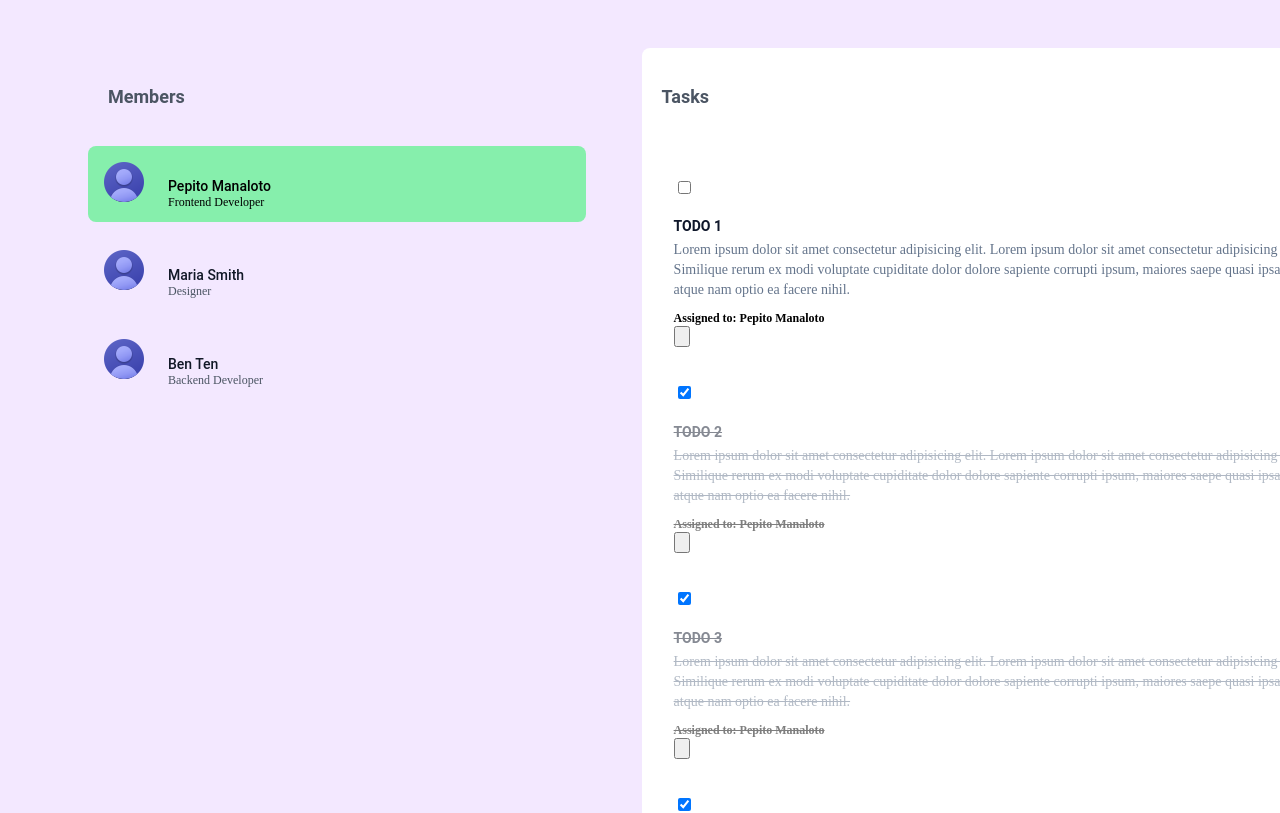
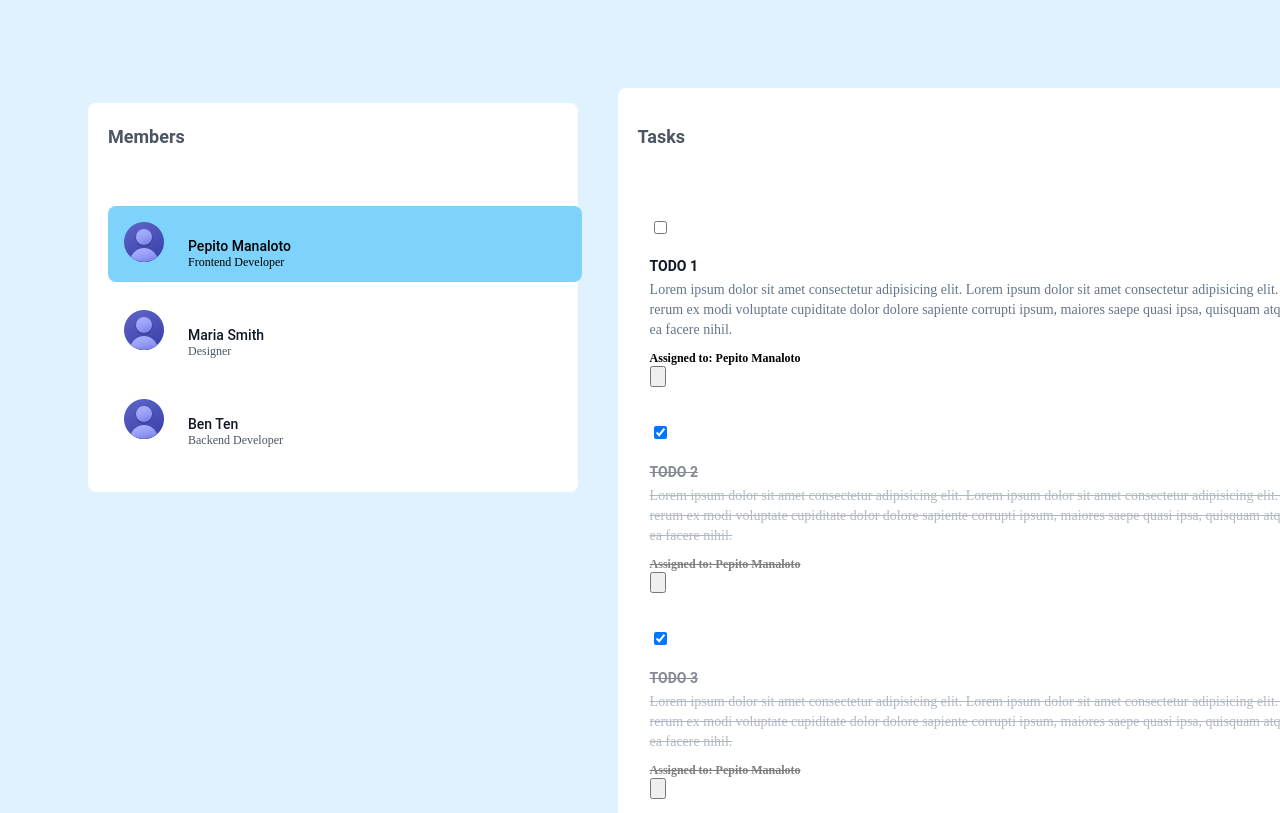
Before and after one commit to reeceballano/taskmaker, a Vue app: page / in a window 1280 px wide. Shown: the top 813 px of the page. Built offline with nearby package versions, Linux system fonts and the light colour scheme; the HTML template or start-up script is replaced by a standard one.

Commit message:
update colors

```diff
--- a/src/App.vue
+++ b/src/App.vue
@@ -23,7 +23,7 @@
 
 <style>
     body {
-        @apply bg-purple-100
+        @apply bg-sky-100
     }
 
     h1,h2,h3,h4,h5,h6 {
--- a/src/components/ProfileCard.vue
+++ b/src/components/ProfileCard.vue
@@ -51,7 +51,7 @@ const changeTab = () => {
 <style>
     .member:hover,
     .member-active {
-        @apply !bg-green-300 scale-110
+        @apply !bg-sky-300 scale-105
     }
 
     .member-active h4,
@@ -74,7 +74,7 @@ const changeTab = () => {
             delay-75
             transition ease-in-out
             hover:drop-shadow-xl
-            duration-300
+            duration-700
     }
 
     .member:hover span,
--- a/src/components/Profiles.vue
+++ b/src/components/Profiles.vue
@@ -12,4 +12,8 @@
     .members {
         @apply md:w-2/3 w-full
     }
+
+    .memberlist {
+        @apply p-5
+    }
 </style>
--- a/src/components/Todo.vue
+++ b/src/components/Todo.vue
@@ -56,7 +56,7 @@
             hover:drop-shadow-xl
             duration-300
             hover:scale-105
-            hover:bg-green-50
+            hover:bg-blue-50
     }
 
     .task-item h4 {
--- a/src/views/HomeView.vue
+++ b/src/views/HomeView.vue
@@ -68,7 +68,7 @@
 
 <style>
     .sticky-sidebar {
-        @apply sticky top-0 z-30
+        @apply sticky top-0 z-30 w-full bg-white align-middle rounded-lg drop-shadow-2xl
     }
 
     .section-title {
@@ -76,7 +76,7 @@
     }
 
     .home-view {
-        @apply md:flex container md:space-x-20 align-middle my-10
+        @apply md:flex container md:space-x-10 align-middle my-20
         /* @apply flex container py-20 space-x-20 bg-white align-middle rounded-lg drop-shadow-2xl */
     }
 
```
